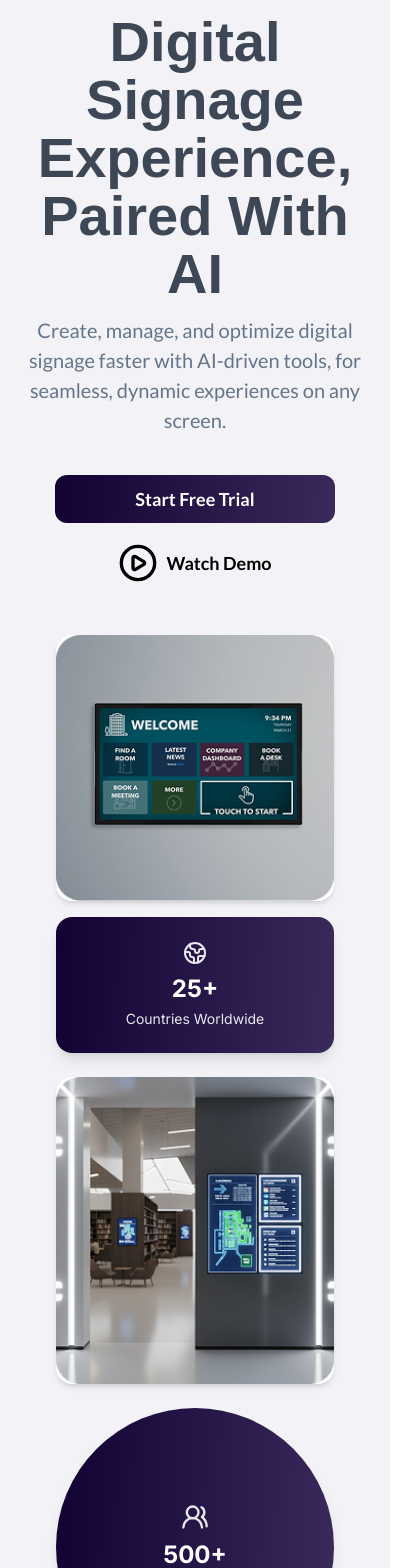
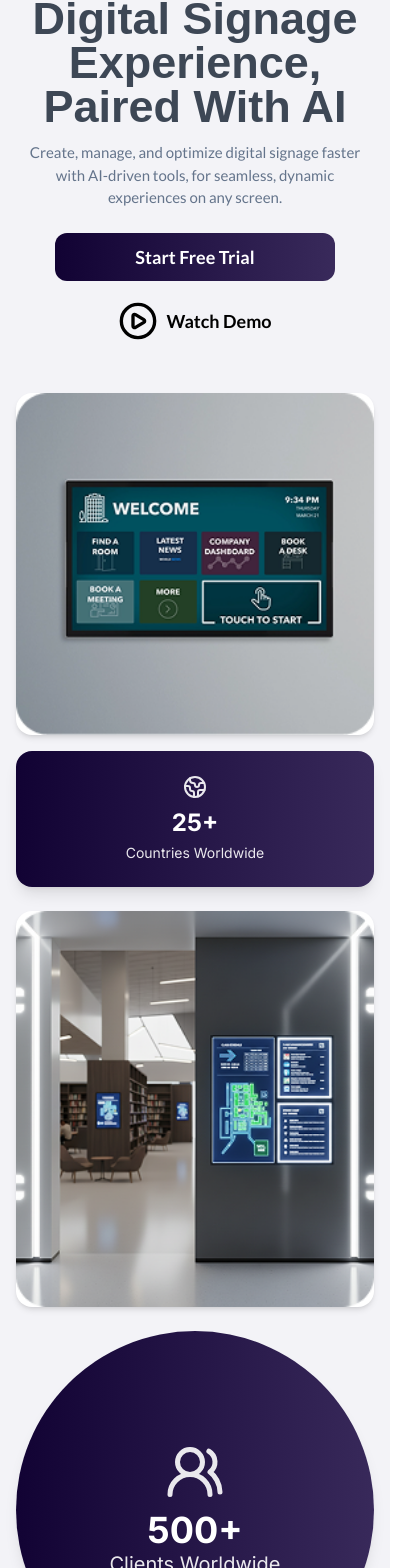
Before and after one commit to TechinoidProjects/signageX-Website, a Next.js app: page / in a window 390 px wide. Shown: the part 149-1717 px from the top of the page, 416 px wide, since content can reach past the window. Built offline with nearby package versions, Linux system fonts and the light colour scheme; a web font is replaced by a local one.

Commit message:
Fixed UI tweaks and spacing issues

```diff
--- a/src/components/HomePage/GetStarted.tsx
+++ b/src/components/HomePage/GetStarted.tsx
@@ -9,9 +9,9 @@ import { Cable } from "../../../public/svg/Cable";
 
 export default function GetStarted() {
   return (
-    <section className="w-full flex justify-center items-center py-16 px-4 bg-background-light">
+    <section className="w-full flex justify-center items-center py-8 md:py-16 px-4 bg-background-light">
       <div className="container mx-auto flex flex-col justify-center items-center md:gap-4">
-        <div className="flex flex-col justify-between items-center pb-16 gap-6">
+        <div className="flex flex-col justify-between items-center pb-8 gap-2 md:pb-16 md:gap-6">
           {/* Badge */}
           <Badge
             text="get started"
@@ -28,7 +28,7 @@ export default function GetStarted() {
         </div>
 
         {/* Steps */}
-        <div className="flex w-full items-center justify-center flex-col md:flex-row md:flex-wrap gap-6">
+        <div className="flex w-full items-center md:justify-start justify-center flex-col md:flex-row md:flex-wrap gap-6">
           <StepCard
             title="1. Create Your Account"
             description="Sign up for a SignageX account to access our AI-powered digital signage platform."
--- a/src/components/HomePage/Hero/CircleHighlight.tsx
+++ b/src/components/HomePage/Hero/CircleHighlight.tsx
@@ -21,9 +21,9 @@ export const CircleHighlight: React.FC<CircleHighlightProps> = ({
       bg-gradient-primary
       ${className}`}
     >
-      <Icon className="w-7 h-7 mb-2 opacity-90" />
-      <p className="text-2xl font-bold">{value}</p>
-      <p className="text-sm opacity-90">{label}</p>
+      <Icon className="w-15 h-15 md:w-7 md:h-7 mb-2 opacity-90" />
+      <p className="text-4xl md:text-2xl font-bold">{value}</p>
+      <p className="text-xl md:text-sm opacity-90">{label}</p>
     </div>
   );
 };
--- a/src/components/HomePage/Hero/index.tsx
+++ b/src/components/HomePage/Hero/index.tsx
@@ -8,9 +8,9 @@ import { ActionButton } from "@/components/ui/action-button";
 
 export default function HeroSection() {
   return (
-    <section className="w-full flex justify-center items-center h-full md:h-[105vh]">
-        <div className=" w-full px-6 flex flex-col items-center justify-between py-5 md:relative h-full">
-        <div className="flex flex-col items-center gap-6 container">
+    <section className="w-full flex justify-center items-center h-full md:h-[50vh] xl:h-[105vh]">
+        <div className=" w-full px-4 md:px-6 flex flex-col items-center justify-between py-5 md:relative h-full">
+        <div className="flex flex-col items-center gap-2 container">
             <Badge text="Powered by AI" icon={Sparkles} variant="outline" color="custom" />
             <Heading
             title="Digital Signage Experience, Paired With AI"
@@ -36,7 +36,7 @@ export default function HeroSection() {
                 </ActionButton>
             </div>
         </div>
-        <div className=" md:absolute top-60 flex justify-center w-full px-8">
+        <div className=" md:absolute top-60 flex justify-center w-full px-0 md:px-8">
             <GlobalStatsGrid/>
         </div>
         </div>
--- a/src/components/HomePage/VideoSection/VideoThumbnail.tsx
+++ b/src/components/HomePage/VideoSection/VideoThumbnail.tsx
@@ -24,7 +24,7 @@ const VideoThumbnail: React.FC<VideoThumbnailProps> = ({
   // If playing and youtubeSource is provided, show YouTube embed
   if (isPlaying && youtubeSource) {
     return (
-      <div className="relative w-80 md:w-full aspect-video mx-auto  h-full max-h-150 rounded-xl overflow-hidden">
+      <div className="relative w-100 md:w-full aspect-video mx-auto  h-full max-h-150 rounded-xl overflow-hidden">
         <iframe
           width="100%"
           height="100%"
@@ -42,7 +42,7 @@ const VideoThumbnail: React.FC<VideoThumbnailProps> = ({
   // Otherwise, show thumbnail
   return (
     <div
-      className="relative w-80 md:w-full aspect-video h-full max-h-150 mx-auto group overflow-hidden rounded-3xl"
+      className="relative w-100 md:w-full aspect-video h-full max-h-150 mx-auto group overflow-hidden rounded-3xl"
     >
       <Image
         src={thumbnail}
--- a/src/components/HomePage/VideoSection/index.tsx
+++ b/src/components/HomePage/VideoSection/index.tsx
@@ -6,9 +6,9 @@ import VideoThumbnail from "./VideoThumbnail";
 export default function VideoSection() {
 
   return (
-    <section className="bg-white w-full flex justify-center items-center py-16 px-4">
+    <section className="bg-white w-full flex justify-center items-center py-8 md:py-16 px-4">
         <div className="container mx-auto flex flex-col justify-center items-center md:gap-4">
-        <div className="flex flex-col justify-between items-center pb-16 gap-6">
+        <div className="flex flex-col justify-between items-center md:pb-16 md:gap-6 pb-8 gap-2">
         {/* Badge */}
         <Badge
             text="quick overview"
--- a/src/components/HomePage/WhyChooseSignageX/index.tsx
+++ b/src/components/HomePage/WhyChooseSignageX/index.tsx
@@ -16,10 +16,10 @@ export default function WhyChooseSignageX() {
   ];
 
   return (
-    <section className="bg-back-primary w-full flex justify-center items-center py-16 px-4">
+    <section className="bg-back-primary w-full flex justify-center items-center py-8 md:py-16 px-4">
       <div className="container mx-auto flex flex-col justify-center items-center md:gap-4">
         {/* Header */}
-        <div className="flex flex-col justify-between items-center text-center pb-8 gap-6">
+        <div className="flex flex-col justify-between items-center text-center pb-8 gap-2 md:gap-6">
           <Badge text="Why Choose Us" icon={Dices} variant="outline" color="white" />
 
           <Heading
--- a/src/components/common/MainHeading.tsx
+++ b/src/components/common/MainHeading.tsx
@@ -21,10 +21,11 @@ export const Heading: React.FC<HeadingProps> = ({
   subtitleColorClass = "text-neutral-300", // default Tailwind class
 }) => {
   const sizes = {
-    sm: "text-2xl",
-    md: "text-3xl",
-    lg: "text-4xl",
-    xl: "text-[56px] leading-[58px]",
+    sm: "text-xl md:text-2xl ",
+    md: "text-xl md:text-3xl",
+    lg: "text-2xl md:text-4xl",
+    // xl: "text-[56px] leading-[58px]",
+    xl: "text-[45px] md:text-[56px] md:leading-[58px] leading-11",
   };
 
   return (
@@ -49,7 +50,7 @@ export const Heading: React.FC<HeadingProps> = ({
       {subtitle && (
         <p
           className={clsx(
-            "mt-3 text-[20px] font-[Lato] max-w-[818px]",
+            "mt-3 md:text-[20px] text-[15px] font-[Lato] md:max-w-[818px]",
             subtitleColorClass
           )}
         >
--- a/src/components/ui/cards/PricingCard.tsx
+++ b/src/components/ui/cards/PricingCard.tsx
@@ -28,7 +28,7 @@ const PricingCard: FC<PricingCardProps> = ({
   icon,
 }) => {
   return (
-    <div className="w-full sm:w-[48%] lg:w-[32%] bg-background-light rounded-2xl shadow-md p-6 border border-transparent hover:border-purple-300 hover:border-2 hover:scale-[1.02] transition-all duration-100 flex flex-col gap-5">
+    <div className="w-full sm:w-[48%] md:w-[31.7%] xl:w-[32%] bg-background-light rounded-2xl shadow-md p-6 border border-transparent hover:border-purple-300 hover:border-2 hover:scale-[1.02] transition-all duration-100 flex flex-col gap-5">
       <div className="flex justify-between items-start">
         <div className="flex items-start gap-1 flex-col">
           <div className="flex items-center gap-2">
--- a/src/components/ui/cards/step-card.tsx
+++ b/src/components/ui/cards/step-card.tsx
@@ -19,12 +19,12 @@ const StepCard: React.FC<StepCardProps> = ({
   gradientClass = "bg-gradient-primary",
 }) => {
   return (
-    <div className="w-full md:max-w-[32%]">
+    <div className="w-full md:w-[31.7%] xl:max-w-[32%]">
       <div
         className={`relative w-full flex flex-col justify-between ${gradientClass} h-[417px] rounded-3xl shadow-card p-6 overflow-hidden transition-transform duration-300 hover:scale-[1.03] hover:shadow-xl`}
       >
         {/* Nested Circles */}
-        <div className="absolute bottom-40 left-0 right-0 flex items-start justify-center pt-12">
+        <div className="absolute bottom-40 md:bottom-50 xl:bottom-40 left-0 right-0 flex items-start justify-center pt-12 md:pt-8 xl:pt-12">
           {/* Large Circle */}
           <div className="flex justify-center items-center h-[435px] w-[435px] pt-[26px] pr-[87.5px] pb-[43px] pl-[87.5px] rounded-[10069px] bg-[linear-gradient(132deg,#2B1E4A_-18.69%,#3E305E_89.53%)]">
             {/* Middle Circle */}
```
Also changed, not shown: src/components/HomePage/FeaturedTabs.tsx (+4 -4 lines), src/components/HomePage/SignagePricing.tsx (+4 -4 lines), src/components/HomePage/SignageSolutions/index.tsx (+3 -18 lines).
